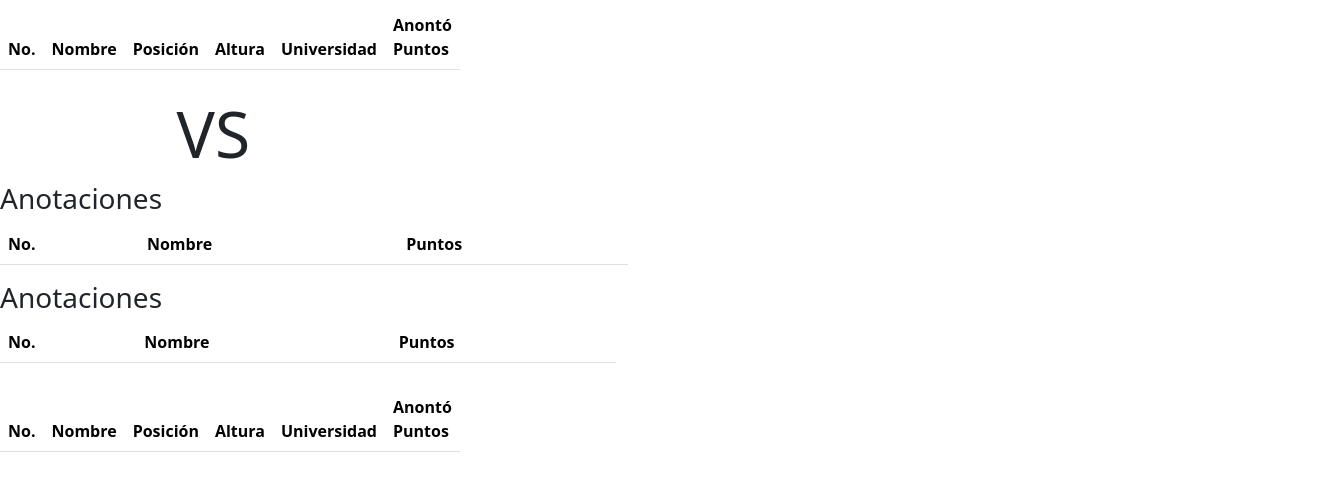
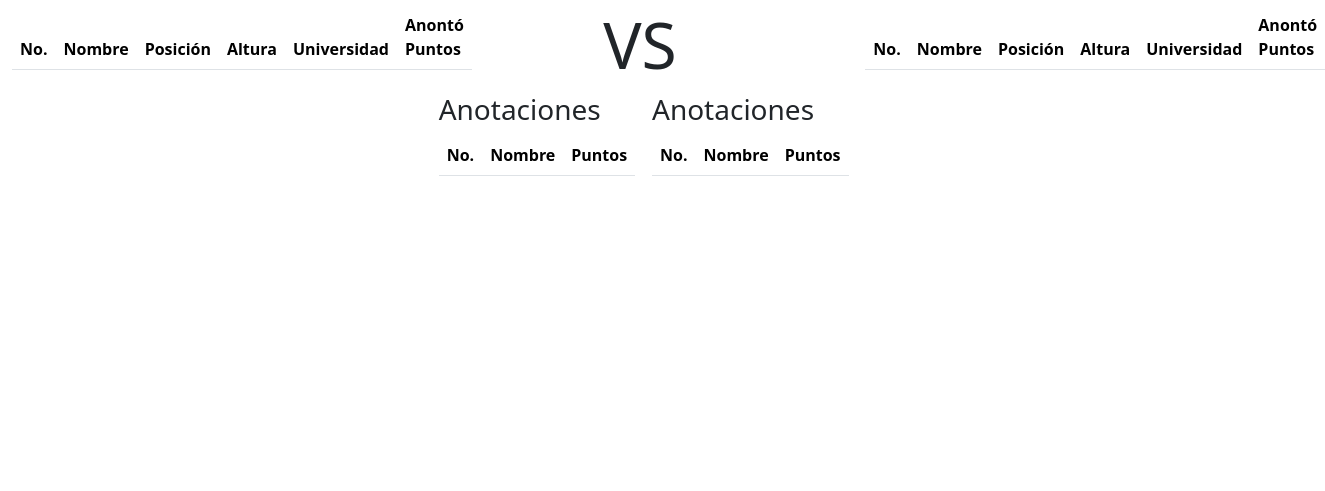
Before and after one commit to dulce-mendoza15/PracticaFundamentos, a plain HTML site: page PracticaFundamentos/index.html in a window 1280 px wide. Shown: the part 59-550 px from the top of the page, 1325 px wide, since content can reach past the window. Drawn offline with nearby package versions, Linux system fonts and the light colour scheme.

Commit message:
Fix: Se arreglaron los div de las columnas

```diff
--- a/PracticaFundamentos/index.html
+++ b/PracticaFundamentos/index.html
@@ -1,17 +1,22 @@
 <!DOCTYPE html>
 <html lang="es">
+
 <head>
     <meta charset="UTF-8">
     <meta name="viewport" content="width=device-width, initial-scale=1.0">
     <title>ESPN Líder Mundial en Deportes</title>
-    <link href="https://cdn.jsdelivr.net/npm/bootstrap@5.3.3/dist/css/bootstrap.min.css" rel="stylesheet" integrity="sha384-QWTKZyjpPEjISv5WaRU9OFeRpok6YctnYmDr5pNlyT2bRjXh0JMhjY6hW+ALEwIH" crossorigin="anonymous">
+    <link href="https://cdn.jsdelivr.net/npm/bootstrap@5.3.3/dist/css/bootstrap.min.css" rel="stylesheet"
+        integrity="sha384-QWTKZyjpPEjISv5WaRU9OFeRpok6YctnYmDr5pNlyT2bRjXh0JMhjY6hW+ALEwIH" crossorigin="anonymous">
     <script src="./assets/js/marcador.js"></script>
-    <script src="https://cdn.jsdelivr.net/npm/bootstrap@5.3.3/dist/js/bootstrap.bundle.min.js" integrity="sha384-YvpcrYf0tY3lHB60NNkmXc5s9fDVZLESaAA55NDzOxhy9GkcIdslK1eN7N6jIeHz" crossorigin="anonymous"></script>
+    <script src="https://cdn.jsdelivr.net/npm/bootstrap@5.3.3/dist/js/bootstrap.bundle.min.js"
+        integrity="sha384-YvpcrYf0tY3lHB60NNkmXc5s9fDVZLESaAA55NDzOxhy9GkcIdslK1eN7N6jIeHz"
+        crossorigin="anonymous"></script>
     <script>
 
     </script>
     <link rel="stylesheet" href="./assets/css/style.css">
 </head>
+
 <body>
     <header class="d-flex bd-secondary">
         <img src="./assets/img/ESPN-Logo-1985-present.jpg" alt="" width="100uw">
@@ -19,8 +24,8 @@
         <button onclick="ponerJugadores (1)">Poner equipo 1</button>
         <button onclick="ponerJugadores (2)">Poner equipo 2</button>
     </header>
-    <div class="container fluid"></div>
-    <div class="row"></div>
+    <div class="container-fluid">
+        <div class="row">
             <div class="col-4">
                 <h2><span id="equipo1nombre"></span></h2>
                 <table class="table">
@@ -40,13 +45,10 @@
             <div class="col-4">
                 <div class="row"></div>
                 <div class="col-12 text-center"><span class="text-center vs">VS</span></div>
-        </div>
-
                 <div class="row">
                     <div class="col-6 text-center"><strong class="marcador" id="marcadorEquipo1"></strong></div>
                     <div class="col-6 text-center"><strong class="marcador" id="marcadorEquipo2"></strong></div>
                 </div>
-
                 <div class="row">
                     <div class="col-6">
                         <h3>Anotaciones <span id="equipo1AnotadoresNombre"></span></h3>
@@ -62,7 +64,7 @@
                             </tbody>
                         </table>
                     </div>
-            <div class="row">
+
                     <div class="col-6">
                         <h3>Anotaciones <span id="equipo2AnotadoresNombre"></span></h3>
                         <table class="table">
@@ -76,6 +78,9 @@
                             <tbody id="listaAnotadoresEquipo2">
                             </tbody>
                         </table>
+                    </div>
+
+
                 </div>
             </div>
             <div class="col-4">
@@ -96,7 +101,8 @@
                     </tbody>
                 </table>
             </div>
+        </div>
+    </div>
+</body>
 
-
-</body>
 </html>
```
Lines whose indentation alone changed are shown as unchanged.
